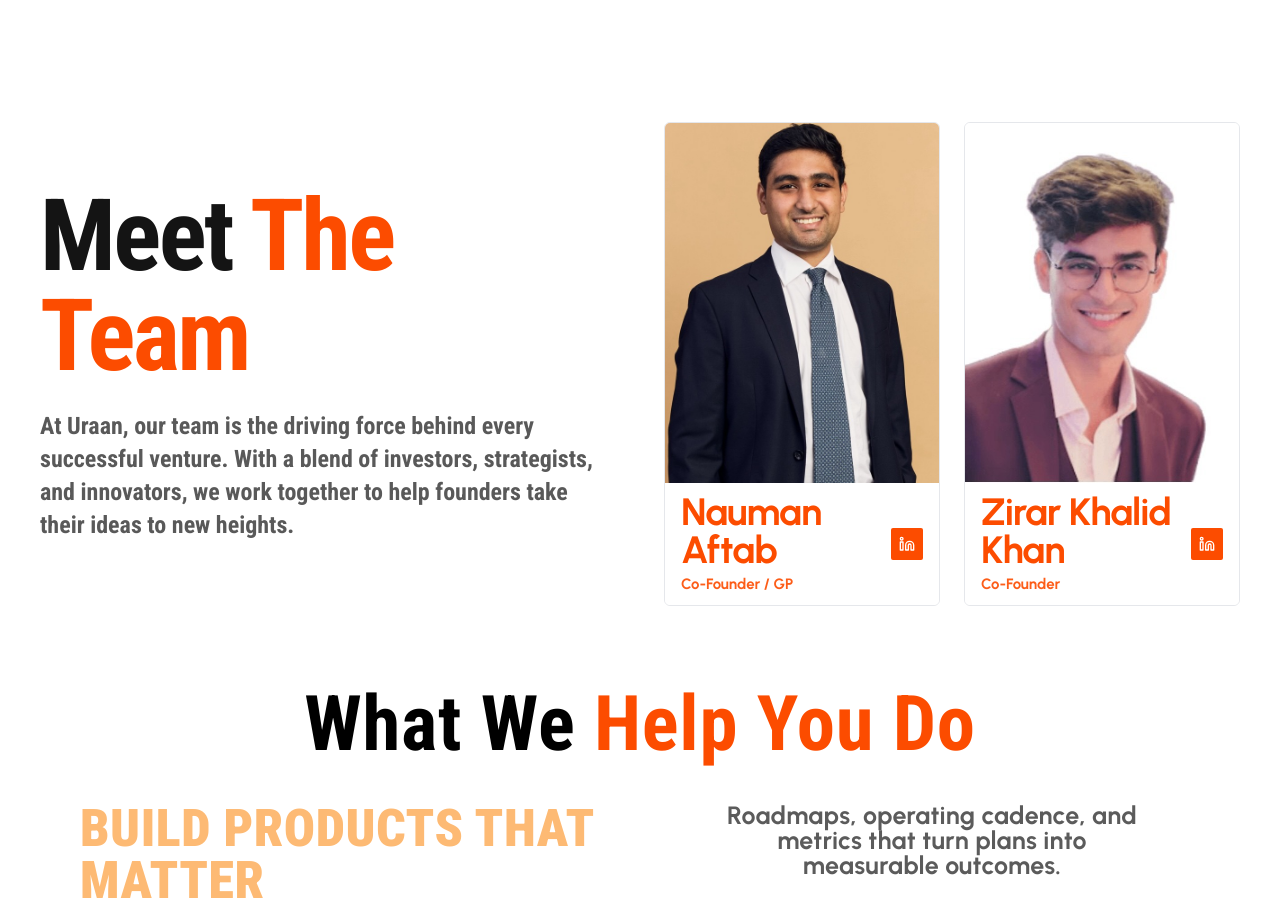
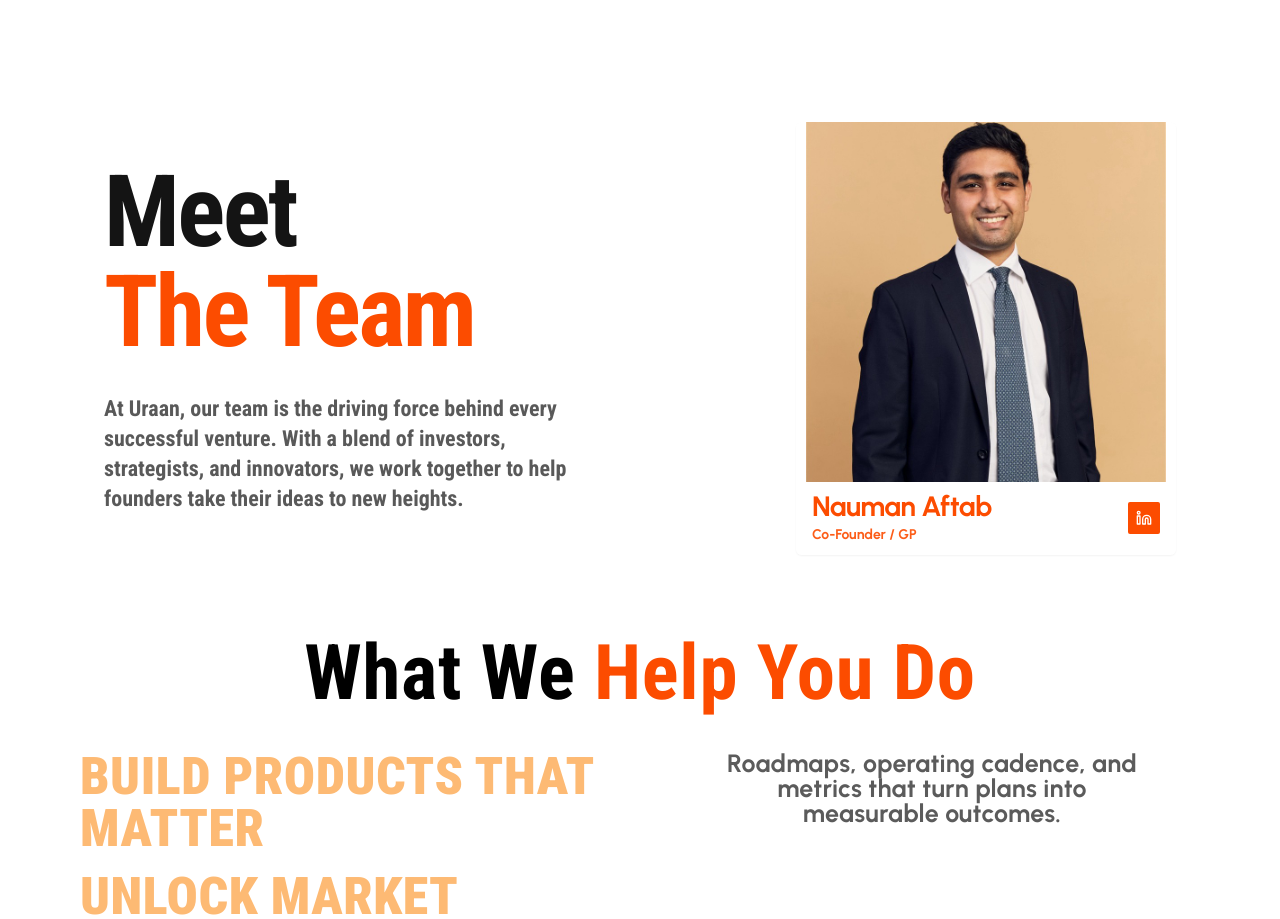
Before and after one commit to bilalmasroor/uraan, a React (Vite) app: page / in a window 1280 px wide. Shown: the part 2060-2979 px from the top of the page. Built offline with nearby package versions, Linux system fonts and the light colour scheme; a web font is replaced by a local one.

Commit message:
Update team.tsx

```diff
--- a/src/components/team.tsx
+++ b/src/components/team.tsx
@@ -1,73 +1,79 @@
 import { motion } from "framer-motion";
 import { Linkedin } from "lucide-react";
 import team1 from "../assets/images/team1.jpeg";
-import team2 from "../assets/images/team2.jpeg";
 
 export default function MeetTheTeam() {
-  const members = [
-    {
+  const member = {
     name: "Nauman Aftab",
     role: "Co-Founder / GP",
     img: team1,
     linkedin: "https://linkedin.com/in/nauman-aftab",
-    },
-    {
-      name: "Zirar Khalid Khan",
-      role: "Co-Founder",
-      img: team2,
-      linkedin: "https://linkedin.com/in/zirar-khalid-khan",
-    },
-  ];
+  };
 
   return (
-    <section id="team" className="bg-white py-16 md:py-16">
-      <div className="max-w-7xl mx-auto px-6 md:px-10 grid grid-cols-1 md:grid-cols-2 gap-12 items-center">
-        {/* LEFT SIDE TEXT */}
-        <div className="text-left space-y-6">
-          <h2 className="font-['Roboto_Condensed'] font-bold leading-[1] text-[70px] md:text-[100px] tracking-tight">
-            <span className="text-[#141414]">Meet </span>
+    <section id="team" className="bg-white py-4 md:py-16">
+      <div className="max-w-6xl mx-auto px-6 md:px-10 grid grid-cols-1 md:grid-cols-2 gap-12 md:gap-16 items-center">
+
+        {/* LEFT SIDE TEXT (fade-in) */}
+        <motion.div
+          initial={{ opacity: 0, x: -60 }}
+          whileInView={{ opacity: 1, x: 0 }}
+          transition={{ duration: 0.8, ease: "easeOut" }}
+          viewport={{ once: true, amount: 0.3 }}
+          className="text-left space-y-6 md:space-y-8"
+        >
+          <h2 className="font-['Roboto_Condensed'] font-bold leading-[1] text-[60px] md:text-[100px] tracking-tight">
+            <span className="text-[#141414]">
+              Meet
+              <br />
+            </span>
             <span className="text-[#FC4C00]">The Team</span>
           </h2>
-          <p className="font-['Roboto_Condensed'] font-normal text-[12px] md:text-[24px] leading-snug text-[#595959] max-w-2xl">
+
+          <p className="font-['Roboto_Condensed'] font-normal text-[14px] md:text-[22px] leading-snug text-[#595959] max-w-xl">
             At Uraan, our team is the driving force behind every successful
             venture. With a blend of investors, strategists, and innovators, we
             work together to help founders take their ideas to new heights.
           </p>
-        </div>
+        </motion.div>
 
-        {/* RIGHT SIDE CARDS */}
-        <div className="grid grid-cols-1 sm:grid-cols-2 gap-6">
-          {members.map((m, i) => (
+        {/* RIGHT SIDE CARD (fade-in from right, no borders) */}
         <motion.div
-              key={i}
+          initial={{ opacity: 0, x: 60 }}
+          whileInView={{ opacity: 1, x: 0 }}
+          transition={{ duration: 0.8, ease: "easeOut", delay: 0.15 }}
+          viewport={{ once: true, amount: 0.3 }}
+          className="flex justify-center md:justify-end"
+        >
+          <motion.div
             whileHover={{ scale: 1.02 }}
             transition={{ duration: 0.3 }}
-              className="overflow-hidden rounded-md border border-gray-200 group bg-white"
+            className="overflow-hidden rounded-md group bg-white w-full max-w-[380px] shadow-sm"
           >
-              {/* IMAGE */}
+            {/* IMAGE — no border or bg */}
             <div className="relative overflow-hidden">
               <img
-                  src={m.img}
-                  alt={m.name}
-                  className="w-full h-[360px] object-cover transition-transform duration-500 group-hover:scale-105"
+                src={member.img}
+                alt={member.name}
+                className="w-full h-[360px] md:h-[360px] object-contain bg-white transition-transform duration-500 group-hover:scale-105"
               />
             </div>
 
             {/* FOOTER */}
             <div className="flex justify-between items-center transition-all duration-500">
-                <div className="bg-white text-[#FC4C00] group-hover:bg-[#FC4C00] group-hover:text-white w-full px-4 py-2.5 flex justify-between items-center transition-all duration-500">
+              <div className="bg-white text-[#FC4C00] group-hover:bg-[#FC4C00] group-hover:text-white
+                              w-full px-3 sm:px-4 py-2 sm:py-2.5 flex justify-between items-center transition-all duration-500">
                 <div>
-                    <h3 className="font-['Urbanist'] font-bold text-[38.07px] leading-none tracking-tight transition-all duration-500">
-                      {m.name}
+                  <h3 className="font-['Urbanist'] font-bold text-[22px] sm:text-[26px] md:text-[28px] leading-none tracking-tight transition-all duration-500">
+                    {member.name}
                   </h3>
-                    <p className="font-['Urbanist'] font-medium text-[15px] mt-1 opacity-90 transition-all duration-500">
-                      {m.role}
+                  <p className="font-['Urbanist'] font-medium text-[12px] sm:text-[14px] md:text-[14px] mt-1 opacity-90 transition-all duration-500">
+                    {member.role}
                   </p>
                 </div>
 
-                  {/* LINKEDIN BUTTON */}
                 <a
-                    href={m.linkedin}
+                  href={member.linkedin}
                   target="_blank"
                   rel="noreferrer"
                   className="bg-[#FC4C00] text-white p-2 rounded-sm group-hover:bg-black transition-all duration-500"
@@ -77,8 +83,7 @@
               </div>
             </div>
           </motion.div>
-          ))}
-        </div>
+        </motion.div>
       </div>
     </section>
   );
```
Lines whose indentation alone changed are shown as unchanged.
